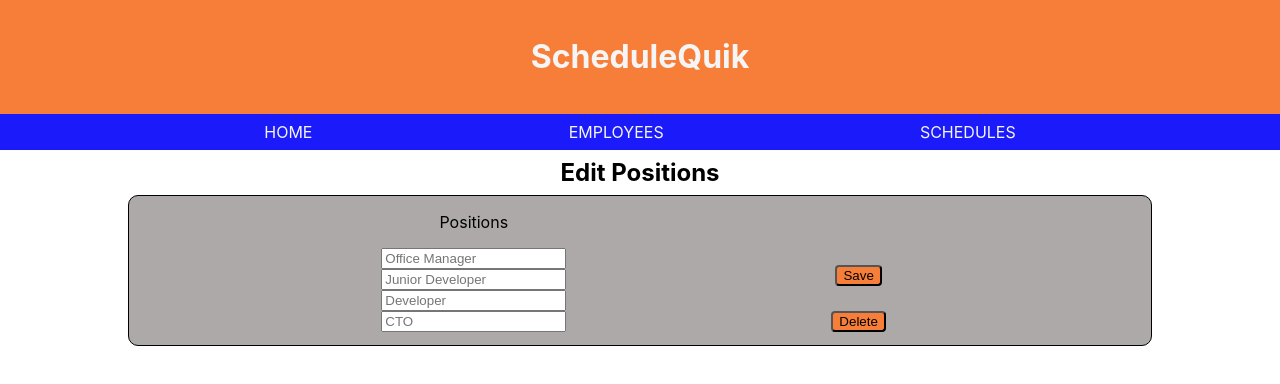
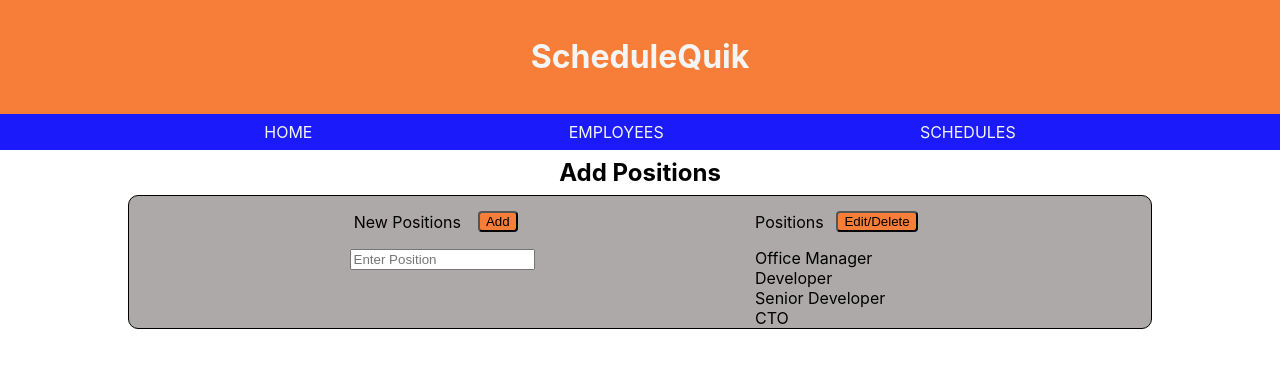
Before and after one commit to StPeteFrank/schedulequik, a React (Create React App) app: page / in a window 1280 px wide. Shown: the top 384 px of the page. Built offline with nearby package versions, Linux system fonts and the light colour scheme.

Commit message:
Added comments to AddPositions and EditPositions.

```diff
--- a/src/AddPositions.js
+++ b/src/AddPositions.js
@@ -12,17 +12,21 @@ class AddPositions extends Component {
             </div>
             <div>
               <input type="text" placeholder="Enter Position" />
+              {/* User inputs text of new postion and clicks Add button to post onto db (HttpPost). */}
+              {/* Then newly put position appears under PositionsList section (httpGet). */}
             </div>
           </section>
 
           <section className="PositionsList">
             <div className="EditDeleteButton">
               <p>Positions</p> <button>Edit/Delete</button>
+              {/* Edit/Delete button takes user to EditPositions view. */}
             </div>
             <li>Office Manager</li>
             <li>Developer</li>
             <li>Senior Developer</li>
             <li>CTO</li>
+            {/* These are hard-coded and will need to get positions from db (HttpGet). */}
           </section>
         </div>
       </div>
--- a/src/App.js
+++ b/src/App.js
@@ -27,8 +27,8 @@ class App extends Component {
         {/* <Home /> */}
         {/* <Employees /> */}
         {/* <Schedules /> */}
-        {/* <AddPositions /> */}
-        <EditPositions />
+        <AddPositions />
+        {/* <EditPositions /> */}
         {/* <DeletePositions /> */}
         {/* <AddNewEmployees /> */}
         {/* <QuikShiftAdd /> */}
```
